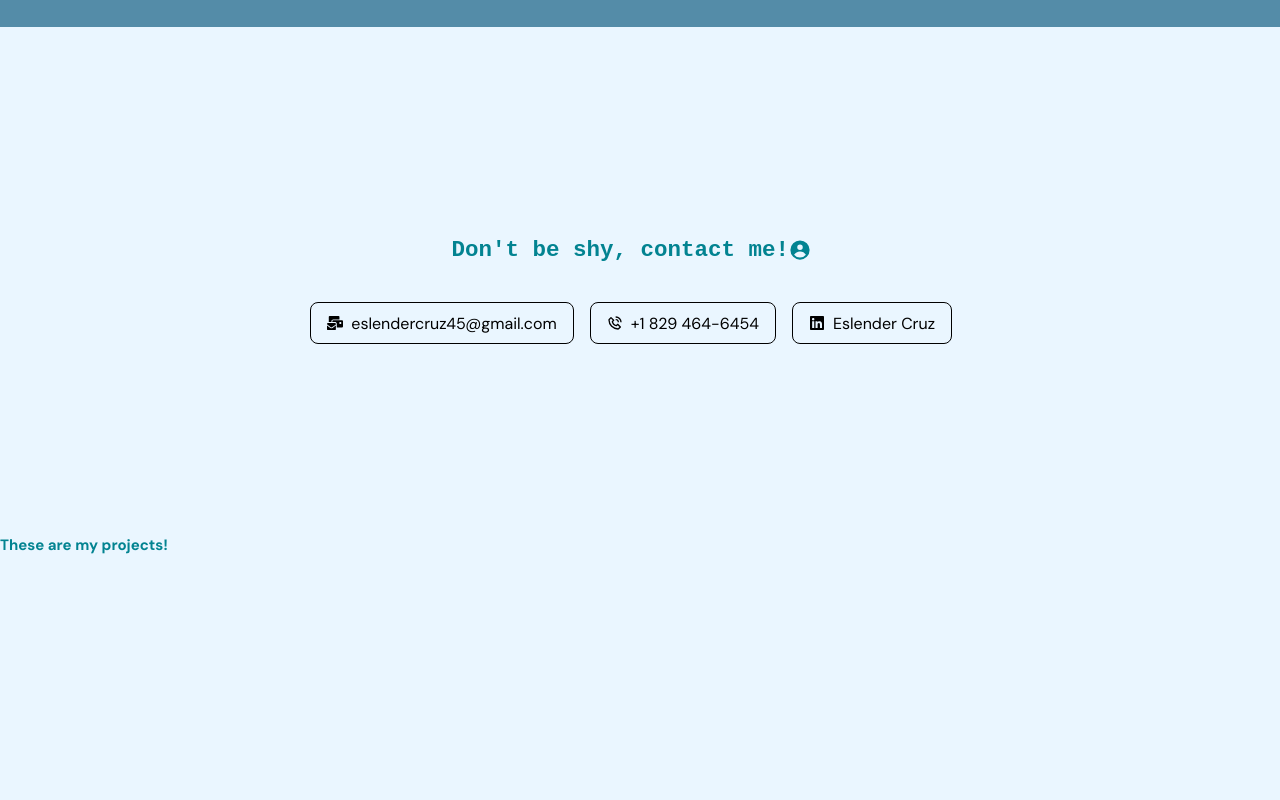
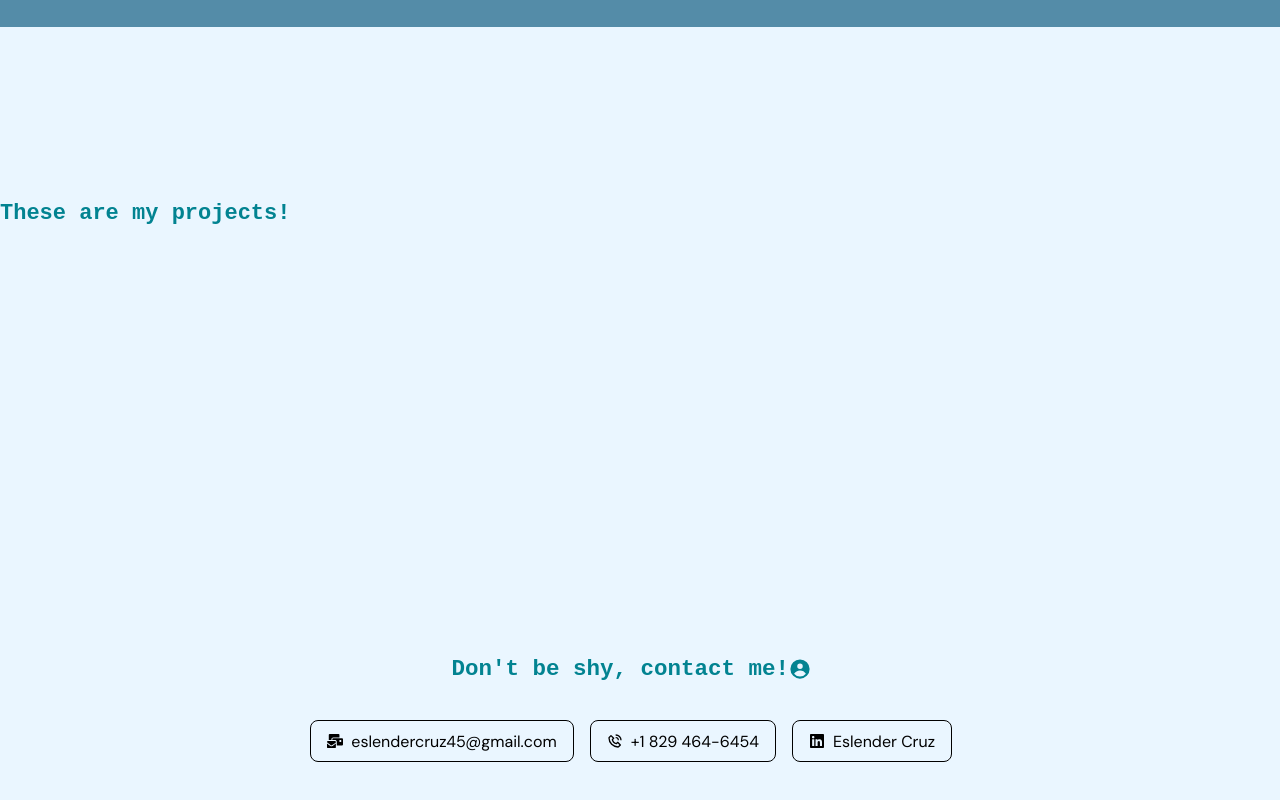
Before and after one commit to EslenderCV/portfolio, a React (Vite) app: page / in a window 1280 px wide. Shown: the part 1478-2278 px from the top of the page. Before the commit the page ends 2033 px from the top, so only its background shows below. Built offline with nearby package versions, Linux system fonts and the light colour scheme; a web font is replaced by a local one.

Commit message:
testing projects page before starting design it

```diff
--- a/src/App.tsx
+++ b/src/App.tsx
@@ -30,8 +30,8 @@ function App() {
         <Navbar isOnTop={isOnTop} page={page} setPage={setPage} />
         <Home page={page} setPage={setPage} />
         <Toolset setPage={setPage} />
+        <Projects setPage={setPage} />
         <Contact setPage={setPage} />
-        <Projects setPage={setPage} />
       </div>
     </>
   );
--- a/src/index.css
+++ b/src/index.css
@@ -54,3 +54,7 @@ a {
 #contact {
   height: 40%;
 }
+
+#projects {
+  height: 50%;
+}
--- a/src/pages/Projects/index.tsx
+++ b/src/pages/Projects/index.tsx
@@ -8,7 +8,11 @@ interface Props {
 const Projects = ({ setPage }: Props) => {
   return (
     <motion.section id="projects" onViewportEnter={() => setPage("projects")}>
-      <h2 className="int dev">These are my projects!</h2>
+      <code>
+        <h2 className="int dev" style={{ fontSize: "22px" }}>
+          These are my projects!
+        </h2>
+      </code>
     </motion.section>
   );
 };
```
